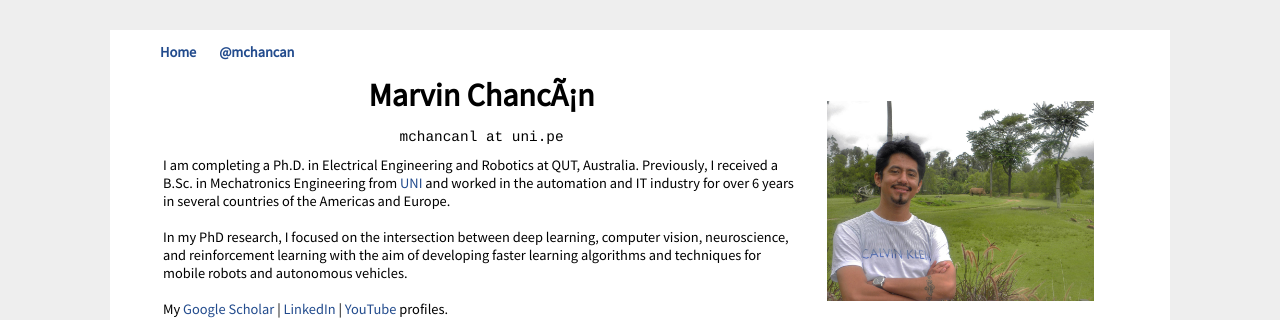
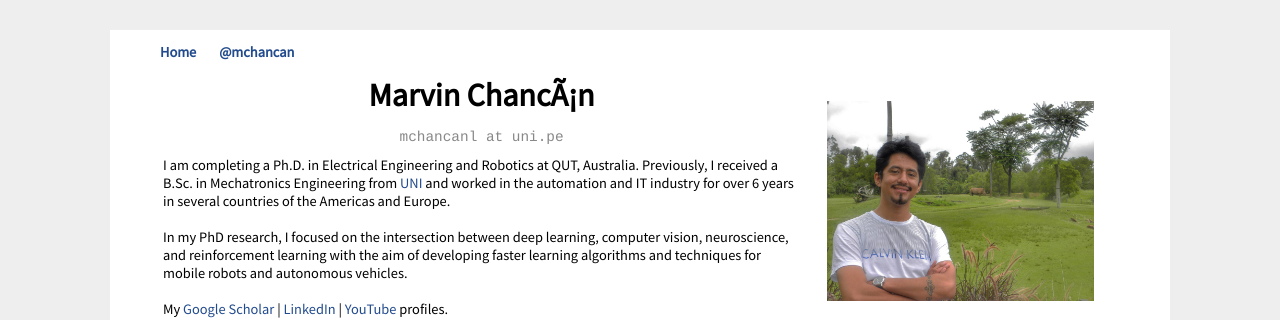
Before and after one commit to mchancan/mchancan.github.io, a Jekyll site: the page built from index.html, in a window 1280 px wide. Shown: the top 320 px of the page. Built offline with Jekyll 4.4.1, drawn with Linux system fonts in a browser that asks for light colours; nearby versions of some CDN libraries; comment, search, counter and statistics services are not loaded.

Commit message:
Update index.html

```diff
--- a/index.html
+++ b/index.html
@@ -9,7 +9,7 @@ title: Marvin's Homepage
 		<!--<div id="toptitle">
 		<h1>		</h1>-->
 		<p align="center"><font size=6><b>Marvin Chancán</b></font></p>
-		<p align="center"><font face="courier">mchancanl at uni.pe</font></p>
+		<p align="center"><font face="courier" color = #888 >mchancanl at uni.pe</font></p>
 		<!--</div>-->
 		<p align="left">
 			I am completing a Ph.D. in Electrical Engineering and Robotics at QUT, Australia.
```
